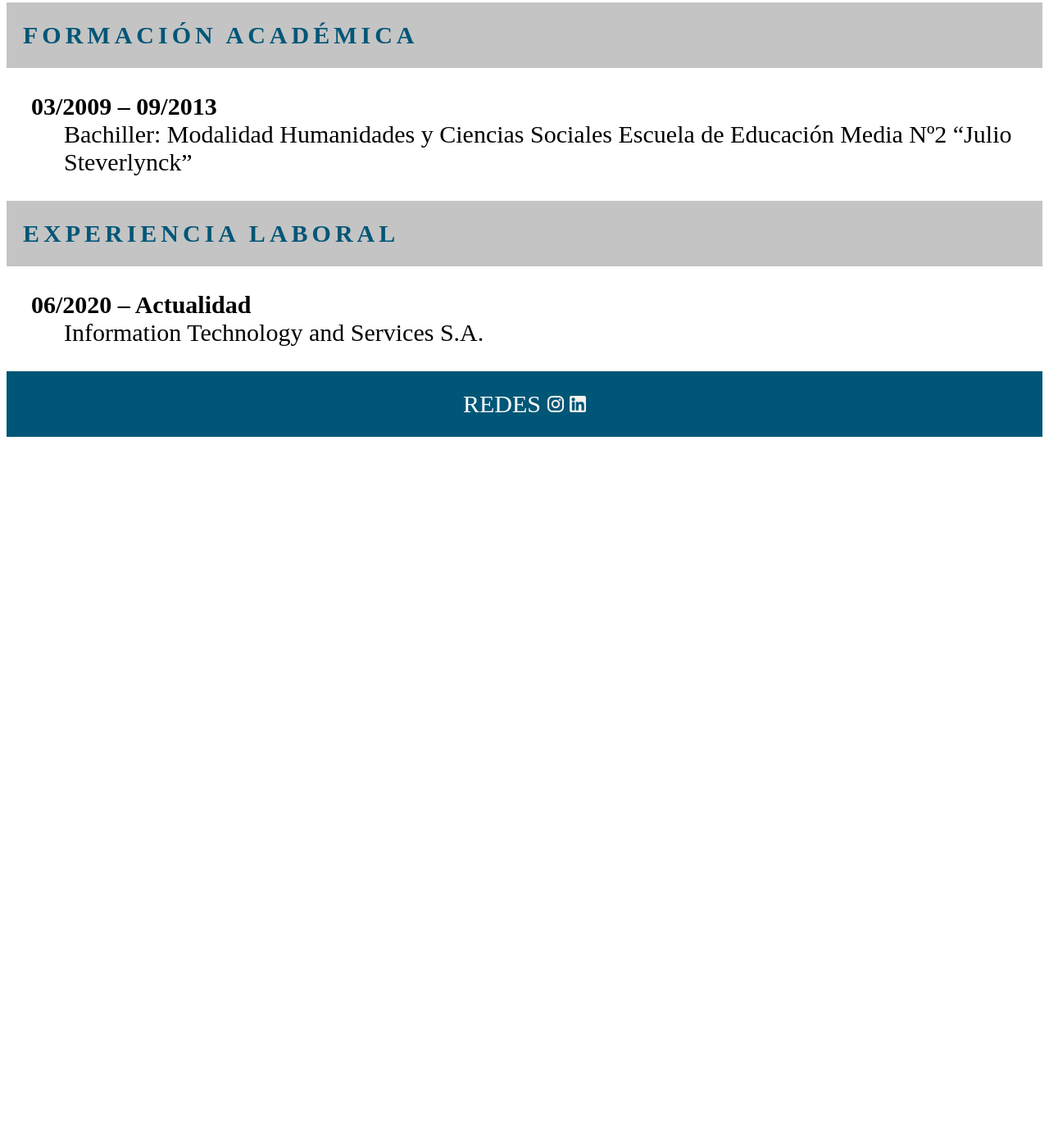
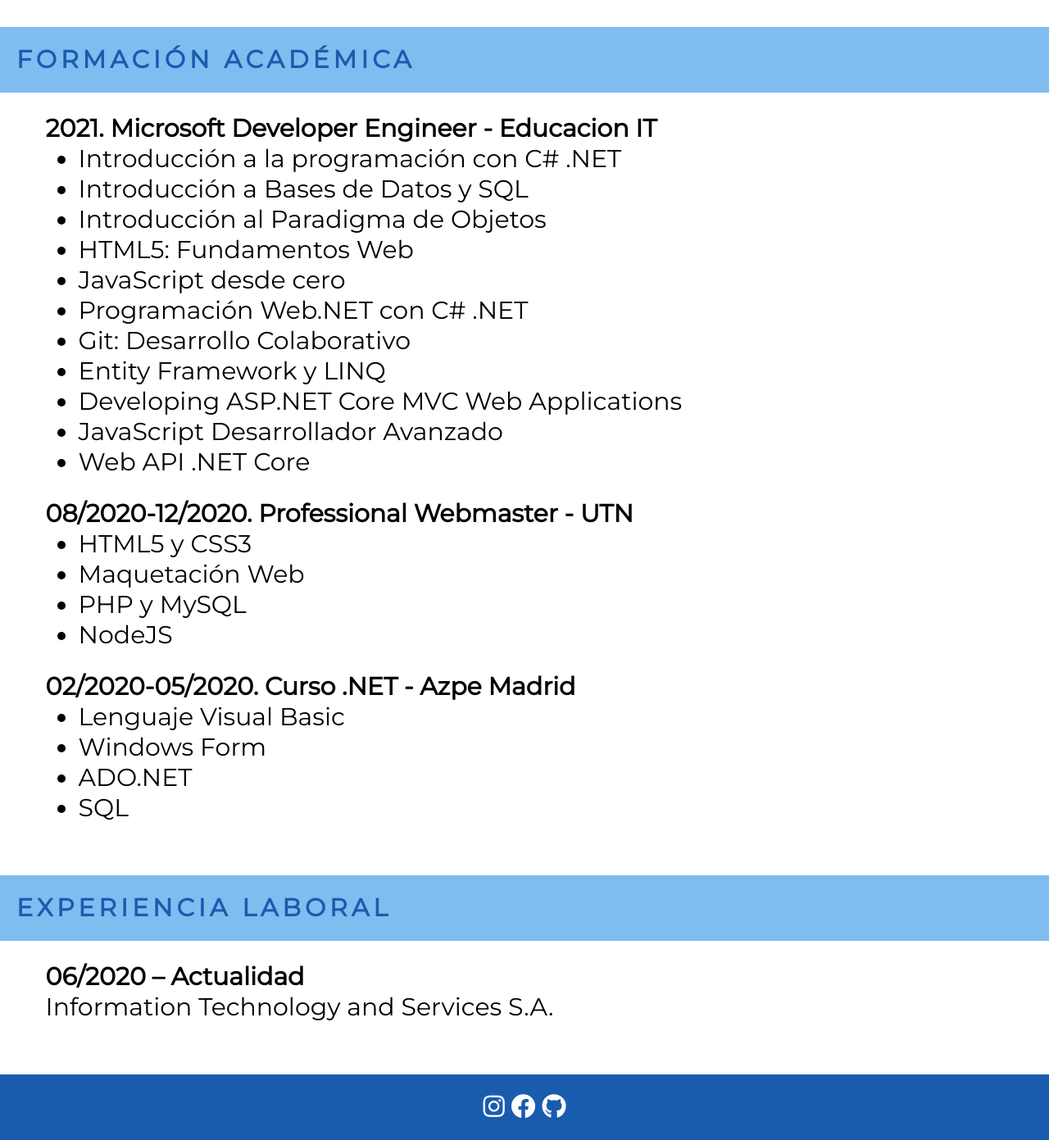
Before and after one commit to juanmalescano/FrontEnd1, a plain HTML site: page ProyectoCV/index.html in a window 1280 px wide. Shown: the part 1207-2598 px from the top of the page at 82% size. Before the commit the page ends 1748 px from the top, so only its background shows below. Drawn offline with Linux system fonts and the light colour scheme.

Commit message:
Subo cambios de CV

```diff
--- a/ProyectoCV/css/style.css
+++ b/ProyectoCV/css/style.css
@@ -1,24 +1,46 @@
+@import url('https://fonts.googleapis.com/css2?family=Montserrat&display=swap');
+
+*{
+    margin: 0px;
+}
+
 body{
-    font-family: 'Times New Roman', Times, serif;
     font-size: 30px;
+    font-family: 'Montserrat', sans-serif;
+}
+
+.banner{
+    background-image: url('../img/imgbanner.png') ;
+    background-size: cover;
+    background-attachment: fixed;
 }
 
 header div{
     display: flex;
-    background-color: #E5E5E5;
     justify-content: center;
     padding-top: 50px;
     padding-bottom: 50px;
 }
 
+header nav{
+    text-align: right;
+}
+
+header nav a{
+    text-decoration: none;
+    color: white;
+    padding: 2%;
+}
+
 .imgPrincipal {
  border-radius: 50%;
  width: 500px;
+  opacity: 0.8;
 }
 
 h1,h2{
-    background-color: #C4C4C4;
-    color: #005677;
+    background-color: #7FBCF0;
+    color: #195CAE;
     line-height: 80px;
     letter-spacing: 5px;
     text-transform: uppercase;
@@ -33,24 +55,44 @@ h1{
 h2{
     font-size: 30px;
     padding-left: 20px ;
+    margin-bottom: 1%;
 }
 
-dl{
+dl,article{
     padding-left: 30px;
+    margin: 2%;
 }
 
 #datosPersonales{
     padding-top: 300px;
+    margin-bottom: 5%;
 }
 
 #datosPersonales ul li{
     margin-left: 30px;
 }
 
+#formacionAcademica,#experienciaLaboral{
+    margin-bottom: 5%;
+}
+
+#parrafos{
+   padding: 5%;
+}
+
+i{
+    color: white;
+}
+
 footer{
-    background-color: #005677;
+    background-color: #195CAE;
     text-align: center;
     line-height: 80px;
     text-transform: uppercase;
     color: white;
 }
+
+/* Pagina SOBRE MI*/
+section#sobremi p{
+    text-align: center;
+}
--- a/ProyectoCV/index.html
+++ b/ProyectoCV/index.html
@@ -1,18 +1,31 @@
 <!DOCTYPE html>
 <html lang="es">
   <head>
-    <meta charset="UTF-8">
-    <meta http-equiv="X-UA-Compatible" content="IE=edge">
-    <meta name="viewport" content="width=device-width, initial-scale=1.0">
+    <meta charset="UTF-8" />
+    <meta http-equiv="X-UA-Compatible" content="IE=edge" />
+    <meta name="viewport" content="width=device-width, initial-scale=1.0" />
     <title>CV Lescano</title>
-    <link rel="stylesheet" href="./css/style.css">
+
+    <link
+      rel="stylesheet"
+      href="https://cdnjs.cloudflare.com/ajax/libs/font-awesome/5.15.4/css/all.min.css"
+      integrity="sha512-1ycn6IcaQQ40/MKBW2W4Rhis/DbILU74C1vSrLJxCq57o941Ym01SwNsOMqvEBFlcgUa6xLiPY/NS5R+E6ztJQ=="
+      crossorigin="anonymous"
+      referrerpolicy="no-referrer"
+    />
+
+    <link rel="stylesheet" href="./css/style.css" />
   </head>
   <body>
-    <header>
+    <header class="banner">
       <div>
-            <img class="imgPrincipal" src="./img/JM.png" alt="Imagen personal">
+        <img class="imgPrincipal" src="./img/JM.png" alt="Imagen personal" />
       </div>
-            <h1>Curriculum Vitae de Juan Manuel Lescano</h1>
+
+      <nav>
+        <a href="./sobremi.html">Sobre Mi</a>
+      </nav>
+      <h1>Curriculum Vitae Juan Manuel Lescano</h1>
     </header>
     <main>
       <section id="datosPersonales">
@@ -25,11 +38,44 @@
       </section>
       <section id="formacionAcademica">
         <h2>Formación académica</h2>
-            <dl>
-                <dt><strong>03/2009 – 09/2013</strong></dt>
-                <dd>Bachiller: Modalidad Humanidades y Ciencias Sociales
-                    Escuela de Educación Media Nº2 “Julio Steverlynck”</dd>
-            </dl>
+
+        <article>
+           <h4><strong>2021. Microsoft Developer Engineer - Educacion IT</strong></h4>
+          <ul>
+           <li> Introducción a la programación con C# .NET </li>
+           <li> Introducción a Bases de Datos y SQL</li>
+           <li> Introducción al Paradigma de Objetos</li>
+           <li> HTML5: Fundamentos Web</li>
+           <li> JavaScript desde cero</li>
+           <li> Programación Web.NET con C# .NET</li>
+           <li> Git: Desarrollo Colaborativo</li>
+           <li> Entity Framework y LINQ</li>
+           <li> Developing ASP.NET Core MVC Web Applications</li>
+           <li> JavaScript Desarrollador Avanzado</li>
+           <li> Web API .NET Core</li>
+          </ul>
+        </article>
+
+        <article>
+          <h4>08/2020-12/2020. Professional Webmaster - UTN</h4>
+          <ul>
+            <li>HTML5 y CSS3</li>
+            <li>Maquetación Web</li>
+            <li>PHP y MySQL</li>
+            <li>NodeJS</li>
+          </ul>
+        </article>
+
+        <article>
+          <h4> 02/2020-05/2020. Curso .NET - Azpe Madrid</h4>
+         <ul>
+           <li>Lenguaje Visual Basic</li>
+           <li>Windows Form</li>
+           <li>ADO.NET</li>
+           <li>SQL</li>
+         </ul>
+        </article>
+
       </section>
       <section id="experienciaLaboral">
         <h2>Experiencia Laboral</h2>
@@ -40,9 +86,15 @@
       </section>
     </main>
     <footer>
-        Redes
-        <a href="#"><img src="./img/ico_instagram.png" alt="Instagram"></a>
-        <a href="#"><img src="./img/ico_linkedin.png" alt="Linkedin"></a>
+      <a href="https://www.instagram.com/juanmalescano" target="_blank"
+        ><i class="fab fa-instagram"></i
+      ></a>
+      <a href="https://www.facebook.com/juanma.lescano/" target="_blank"
+        ><i class="fab fa-facebook"></i
+      ></a>
+      <a href="https://github.com/juanmalescano" target="_blank"
+        ><i class="fab fa-github"></i
+      ></a>
     </footer>
   </body>
 </html>
```
Lines whose indentation alone changed are shown as unchanged.
